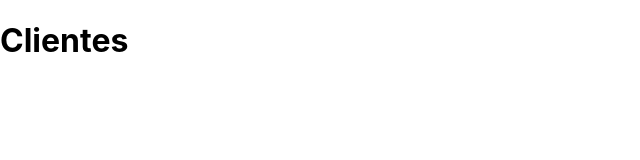
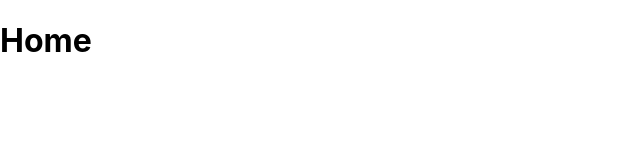
Before and after one commit to alejandropl07/clients, a React (Create React App) app: page / in a window 1280 px wide. Shown: the top 160 px of the page, without its empty margins (0-640 px from the left). Built offline with nearby package versions, Linux system fonts and the light colour scheme.

Commit message:
Config context

```diff
--- a/package.json
+++ b/package.json
@@ -3,11 +3,16 @@
   "version": "0.1.0",
   "private": true,
   "dependencies": {
+    "@emotion/react": "^11.10.6",
+    "@emotion/styled": "^11.10.6",
+    "@mui/material": "^5.11.10",
     "@testing-library/jest-dom": "^5.16.1",
     "@testing-library/react": "^12.1.2",
     "@testing-library/user-event": "^13.5.0",
+    "axios": "^1.3.3",
     "react": "^17.0.2",
     "react-dom": "^17.0.2",
+    "react-router-dom": "^6.8.1",
     "react-scripts": "5.0.0",
     "web-vitals": "^2.1.4"
   },
--- a/src/App.js
+++ b/src/App.js
@@ -1,7 +1,8 @@
 import "./App.css";
+import { Home } from "./components/Home";
 
 function App() {
-  return <h1>Clientes</h1>;
+  return <Home />;
 }
 
 export default App;
--- /dev/null
+++ b/src/components/Home.jsx
@@ -0,0 +1,7 @@
+import React from 'react'
+
+export const Home = () => {
+  return (
+    <h1>Home</h1>
+  )
+}
--- /dev/null
+++ b/src/context/StateProvider.js
@@ -0,0 +1,11 @@
+import { createContext, useContext, useReducer } from "react";
+
+export const StateContext = createContext();
+
+export const StateProvider = ({ reducer, initialState, children }) => (
+    <StateContext.Provider value= { useReducer(reducer, initialState) }>
+        {children}
+    </StateContext.Provider>
+);
+
+export const useStateValue = () => useContext(StateContext);
--- /dev/null
+++ b/src/context/reducer.js
@@ -0,0 +1,22 @@
+export const initialState = {
+    user: null,
+  };
+
+  export const actionTypes = {
+  };
+
+//   export const getBasketTotal = (basket) => {
+//     return basket?.reduce((amount, item) => item.price + amount, 0);
+//   };
+
+  export const reducer = (state, action) => {
+    console.log(action);
+    switch (action.type) {
+
+
+      default:
+        return state;
+    }
+  };
+
+  export default reducer;
--- a/src/index.js
+++ b/src/index.js
@@ -1,9 +1,13 @@
-import React from 'react';
-import ReactDOM from 'react-dom';
-import './index.css';
-import App from './App';
+import React from "react";
+import ReactDOM from "react-dom";
+import "./index.css";
+import App from "./App";
+import reducer, { initialState } from "./context/reducer";
+import { StateProvider } from "./context/StateProvider";
 
 ReactDOM.render(
-    <App />,
-  document.getElementById('root')
+  <StateProvider initialState={initialState} reducer={reducer}>
+    <App />
+  </StateProvider>,
+  document.getElementById("root")
 );
```
Also changed, not shown: src/config/axios.js (added, +7 -0 lines), 1 other file (tests, documents, lock files or other folders).
